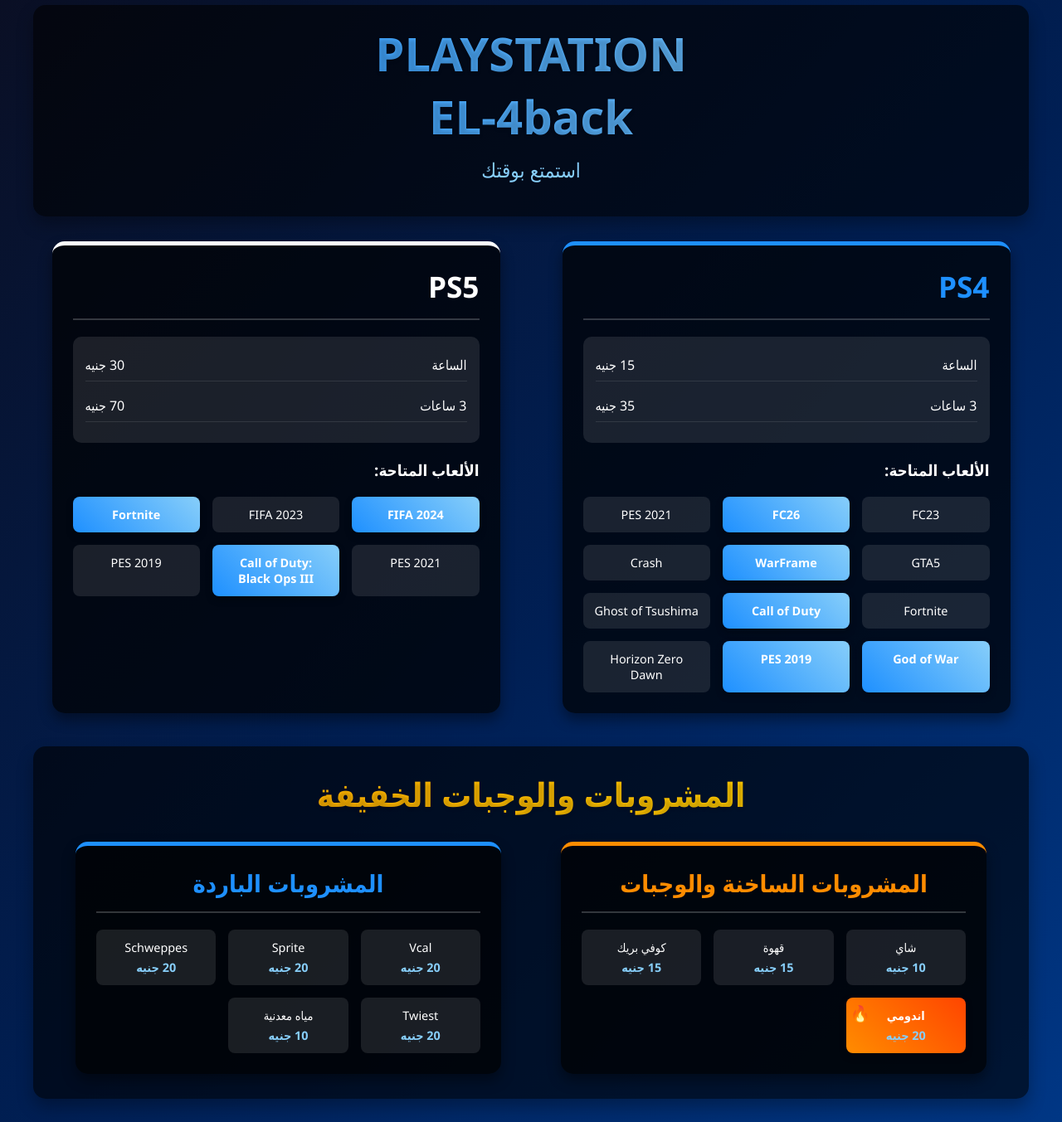
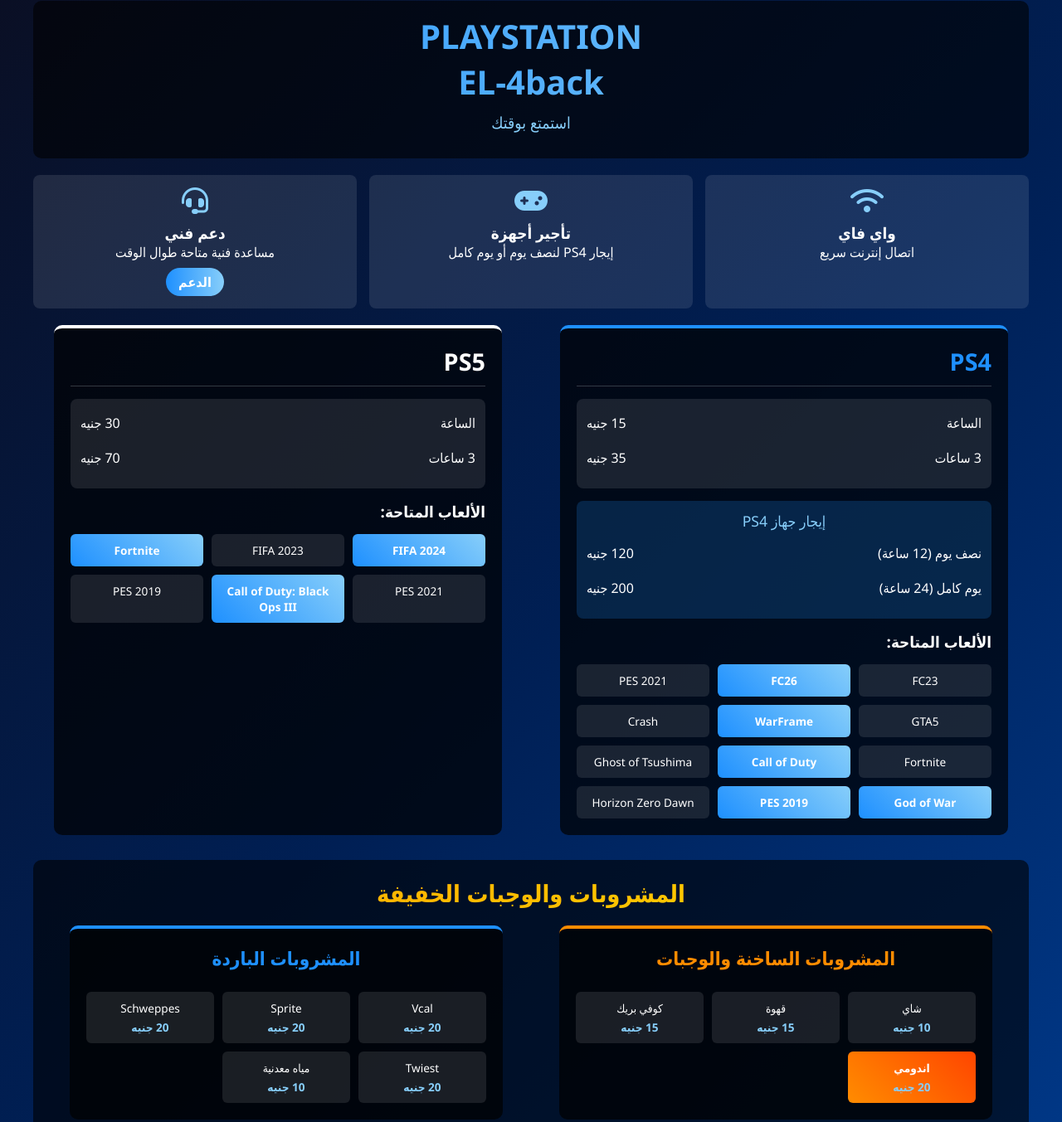
Before and after one commit to Mohabhany99/PLAYSTATION-EL-4back, a plain HTML site: page index.html in a window 1280 px wide. Shown: the part 14-1367 px from the top of the page at 83% size. Drawn offline with Linux system fonts and the light colour scheme.

Commit message:
Update index.html

```diff
--- a/index.html
+++ b/index.html
@@ -4,305 +4,240 @@
     <meta charset="UTF-8">
     <meta name="viewport" content="width=device-width, initial-scale=1.0">
     <title>إعلان ألعاب البلايستيشن</title>
+    <link rel="stylesheet" href="https://cdnjs.cloudflare.com/ajax/libs/font-awesome/6.4.0/css/all.min.css">
     <style>
-
-        * {
-            margin: 0;
-            padding: 0;
-            box-sizing: border-box;
-            font-family: 'Segoe UI', Tahoma, Geneva, Verdana, sans-serif;
-        }
+        * { margin: 0; padding: 0; box-sizing: border-box; font-family: 'Segoe UI', Tahoma, sans-serif; }
 
         body {
             background: linear-gradient(135deg, #0a0f24, #001f54, #003b8e);
             color: white;
-            padding: 20px;
+            padding: 15px;
             min-height: 100vh;
         }
 
-        .container {
-            max-width: 1200px;
-            margin: 0 auto;
-        }
+        .container { max-width: 1200px; margin: 0 auto; }
 
         header {
             text-align: center;
-            margin-bottom: 30px;
-            padding: 20px;
+            margin-bottom: 20px;
+            padding: 15px;
             background: rgba(0, 0, 0, 0.6);
-            border-radius: 15px;
-            box-shadow: 0 10px 20px rgba(0, 0, 0, 0.3);
+            border-radius: 10px;
         }
 
         h1 {
-            font-size: 3.5rem;
-            margin-bottom: 10px;
+            font-size: 2.5rem;
+            margin-bottom: 8px;
             background: linear-gradient(to right, #1e90ff, #87cefa);
             -webkit-background-clip: text;
             background-clip: text;
             color: transparent;
-            text-shadow: 0 2px 4px rgba(0, 0, 0, 0.2);
         }
 
-        .subtitle {
-            font-size: 1.5rem;
-            color: #87cefa;
-            margin-bottom: 20px;
+        .subtitle { font-size: 1.2rem; color: #87cefa; margin-bottom: 15px; }
+
+        .features {
+            display: flex;
+            justify-content: space-around;
+            flex-wrap: wrap;
+            gap: 15px;
+            margin: 20px 0;
+        }
+
+        .feature {
+            background: rgba(255, 255, 255, 0.1);
+            padding: 15px;
+            border-radius: 8px;
+            text-align: center;
+            flex: 1;
+            min-width: 180px;
+        }
+
+        .feature i { font-size: 2rem; margin-bottom: 10px; color: #87cefa; }
+
+        .support-button {
+            display: inline-block;
+            background: linear-gradient(to right, #1e90ff, #87cefa);
+            color: white;
+            padding: 6px 15px;
+            border-radius: 20px;
+            text-decoration: none;
+            font-weight: bold;
+            margin-top: 8px;
         }
 
         .platforms {
             display: flex;
             justify-content: space-around;
             flex-wrap: wrap;
-            gap: 30px;
-            margin-bottom: 40px;
+            gap: 20px;
+            margin-bottom: 30px;
         }
 
         .platform {
             background: rgba(0, 0, 0, 0.7);
-            border-radius: 15px;
-            padding: 25px;
+            border-radius: 10px;
+            padding: 20px;
             width: 45%;
-            min-width: 300px;
-            box-shadow: 0 8px 16px rgba(0, 0, 0, 0.4);
-            transition: transform 0.3s ease, box-shadow 0.3s ease;
-            animation: fadeIn 0.7s ease;
+            min-width: 280px;
         }
 
-        @keyframes fadeIn {
-            from { opacity: 0; transform: translateY(15px); }
-            to { opacity: 1; transform: translateY(0); }
-        }
-
-        .platform:hover {
-            transform: translateY(-10px);
-            box-shadow: 0 15px 25px rgba(0, 0, 0, 0.5);
-        }
-
-        .ps4 {
-            border-top: 5px solid #1e90ff;
-        }
-
-        .ps5 {
-            border-top: 5px solid #ffffff;
-        }
+        .ps4 { border-top: 4px solid #1e90ff; }
+        .ps5 { border-top: 4px solid #ffffff; }
 
         .platform-header {
             display: flex;
             justify-content: space-between;
             align-items: center;
-            margin-bottom: 20px;
-            padding-bottom: 15px;
-            border-bottom: 2px solid rgba(255, 255, 255, 0.2);
+            margin-bottom: 15px;
+            padding-bottom: 10px;
+            border-bottom: 1px solid rgba(255, 255, 255, 0.2);
         }
 
-        .platform-title {
-            font-size: 2.2rem;
-            font-weight: bold;
-        }
-
-        .ps4 .platform-title {
-            color: #1e90ff;
-        }
-
-        .ps5 .platform-title {
-            color: #ffffff;
-        }
+        .platform-title { font-size: 1.8rem; font-weight: bold; }
+        .ps4 .platform-title { color: #1e90ff; }
+        .ps5 .platform-title { color: #ffffff; }
 
         .pricing {
             background: rgba(255, 255, 255, 0.1);
-            padding: 15px;
-            border-radius: 10px;
-            margin-bottom: 20px;
+            padding: 12px;
+            border-radius: 8px;
+            margin-bottom: 15px;
         }
 
         .price-item {
             display: flex;
             justify-content: space-between;
-            margin-bottom: 10px;
-            padding: 8px 0;
-            border-bottom: 1px solid rgba(255, 255, 255, 0.1);
+            margin-bottom: 8px;
+            padding: 6px 0;
         }
+
+        .rental-pricing {
+            background: rgba(30, 144, 255, 0.2);
+            padding: 12px;
+            border-radius: 8px;
+            margin: 15px 0;
+        }
+
+        .rental-title { font-size: 1.1rem; color: #87cefa; margin-bottom: 10px; text-align: center; }
 
         .games-grid {
             display: grid;
-            grid-template-columns: repeat(auto-fill, minmax(150px, 1fr));
-            gap: 15px;
-            margin-top: 20px;
+            grid-template-columns: repeat(auto-fill, minmax(130px, 1fr));
+            gap: 10px;
+            margin-top: 15px;
         }
 
         .game {
             background: rgba(255, 255, 255, 0.1);
-            padding: 12px;
-            border-radius: 8px;
+            padding: 10px;
+            border-radius: 6px;
             text-align: center;
-            transition: all 0.3s ease;
-            font-size: 0.9rem;
-        }
-
-        .game:hover {
-            background: rgba(255, 255, 255, 0.2);
-            transform: scale(1.05);
+            font-size: 0.85rem;
         }
 
         .highlight {
             background: linear-gradient(45deg, #1e90ff, #87cefa);
             font-weight: bold;
-            box-shadow: 0 4px 8px rgba(0, 0, 0, 0.3);
         }
 
-        /* قسم المشروبات الجديد */
         .drinks-section {
-            margin: 40px 0;
-            padding: 30px;
+            margin: 30px 0;
+            padding: 20px;
             background: rgba(0, 0, 0, 0.6);
-            border-radius: 15px;
-            box-shadow: 0 10px 20px rgba(0, 0, 0, 0.3);
-            animation: fadeIn 0.7s ease;
+            border-radius: 10px;
         }
 
         .drinks-title {
             text-align: center;
-            font-size: 2.5rem;
-            margin-bottom: 30px;
+            font-size: 1.8rem;
+            margin-bottom: 20px;
             background: linear-gradient(to right, #ffa500, #ffd700);
             -webkit-background-clip: text;
             background-clip: text;
             color: transparent;
-            text-shadow: 0 2px 4px rgba(0, 0, 0, 0.2);
         }
 
         .drinks-container {
             display: flex;
             justify-content: space-around;
             flex-wrap: wrap;
-            gap: 30px;
+            gap: 20px;
         }
 
         .drinks-category {
             background: rgba(0, 0, 0, 0.7);
-            border-radius: 15px;
-            padding: 25px;
+            border-radius: 10px;
+            padding: 20px;
             width: 45%;
-            min-width: 300px;
-            box-shadow: 0 8px 16px rgba(0, 0, 0, 0.4);
-            transition: transform 0.3s ease, box-shadow 0.3s ease;
+            min-width: 280px;
         }
 
-        .drinks-category:hover {
-            transform: translateY(-5px);
-            box-shadow: 0 12px 20px rgba(0, 0, 0, 0.5);
+        .hot-drinks { border-top: 4px solid #ff8c00; }
+        .cold-drinks { border-top: 4px solid #1e90ff; }
+
+        .category-title {
+            font-size: 1.4rem;
+            font-weight: bold;
+            margin-bottom: 15px;
+            text-align: center;
+            padding-bottom: 10px;
         }
 
-        .hot-drinks {
-            border-top: 5px solid #ff8c00;
-        }
-
-        .cold-drinks {
-            border-top: 5px solid #1e90ff;
-        }
-
-        .category-title {
-            font-size: 1.8rem;
-            font-weight: bold;
-            margin-bottom: 20px;
-            text-align: center;
-            padding-bottom: 15px;
-            border-bottom: 2px solid rgba(255, 255, 255, 0.2);
-        }
-
-        .hot-drinks .category-title {
-            color: #ff8c00;
-        }
-
-        .cold-drinks .category-title {
-            color: #1e90ff;
-        }
+        .hot-drinks .category-title { color: #ff8c00; }
+        .cold-drinks .category-title { color: #1e90ff; }
 
         .drinks-grid {
             display: grid;
-            grid-template-columns: repeat(auto-fill, minmax(140px, 1fr));
-            gap: 15px;
-            margin-top: 20px;
+            grid-template-columns: repeat(auto-fill, minmax(120px, 1fr));
+            gap: 10px;
+            margin-top: 15px;
         }
 
         .drink-item {
             background: rgba(255, 255, 255, 0.1);
-            padding: 12px;
-            border-radius: 8px;
+            padding: 10px;
+            border-radius: 6px;
             text-align: center;
-            transition: all 0.3s ease;
-            font-size: 0.9rem;
-        }
-
-        .drink-item:hover {
-            background: rgba(255, 255, 255, 0.2);
-            transform: scale(1.05);
+            font-size: 0.85rem;
         }
 
         .drink-price {
             display: block;
-            margin-top: 5px;
+            margin-top: 4px;
             font-weight: bold;
             color: #87cefa;
         }
 
-        /* تصميم خاص للاندومي */
         .indomie-item {
             background: linear-gradient(45deg, #ff8c00, #ff4500);
             font-weight: bold;
-            box-shadow: 0 4px 8px rgba(0, 0, 0, 0.3);
-            position: relative;
-            overflow: hidden;
-        }
-
-        .indomie-item::after {
-            content: "🔥";
-            position: absolute;
-            top: 5px;
-            left: 5px;
-            font-size: 1.2rem;
         }
 
         .cta {
             text-align: center;
-            margin-top: 40px;
-            padding: 30px;
+            margin-top: 30px;
+            padding: 20px;
             background: rgba(0, 0, 0, 0.6);
-            border-radius: 15px;
+            border-radius: 10px;
         }
 
         .cta-button {
             display: inline-block;
             background: linear-gradient(to right, #1e90ff, #87cefa);
             color: white;
-            padding: 15px 40px;
-            font-size: 1.5rem;
-            border-radius: 50px;
+            padding: 12px 30px;
+            font-size: 1.2rem;
+            border-radius: 25px;
             text-decoration: none;
             font-weight: bold;
-            margin-top: 20px;
-            box-shadow: 0 5px 15px rgba(0, 0, 0, 0.4);
-            transition: all 0.3s ease;
-        }
-
-        .cta-button:hover {
-            transform: scale(1.05);
-            box-shadow: 0 8px 20px rgba(0, 0, 0, 0.5);
+            margin-top: 15px;
         }
 
         @media (max-width: 768px) {
-            .platform, .drinks-category {
-                width: 100%;
-            }
-
-            h1 {
-                font-size: 2.5rem;
-            }
-
-            .drinks-title {
-                font-size: 2rem;
-            }
+            .platform, .drinks-category { width: 100%; }
+            h1 { font-size: 2rem; }
+            .drinks-title { font-size: 1.5rem; }
         }
     </style>
 </head>
@@ -313,6 +248,25 @@
             <div class="subtitle">استمتع بوقتك</div>
         </header>
 
+        <div class="features">
+            <div class="feature">
+                <i class="fas fa-wifi"></i>
+                <h3>واي فاي</h3>
+                <p>اتصال إنترنت سريع</p>
+            </div>
+            <div class="feature">
+                <i class="fas fa-gamepad"></i>
+                <h3>تأجير أجهزة</h3>
+                <p>إيجار PS4 لنصف يوم أو يوم كامل</p>
+            </div>
+            <div class="feature">
+                <i class="fas fa-headset"></i>
+                <h3>دعم فني</h3>
+                <p>مساعدة فنية متاحة طوال الوقت</p>
+                <a href="https://wa.me/201044316670" class="support-button">الدعم</a>
+            </div>
+        </div>
+
         <div class="platforms">
             <div class="platform ps4">
                 <div class="platform-header">
@@ -321,12 +275,24 @@
 
                 <div class="pricing">
                     <div class="price-item">
-                        <span>الساعة </span>
+                        <span>الساعة</span>
                         <span>15 جنيه</span>
                     </div>
                     <div class="price-item">
                         <span>3 ساعات</span>
                         <span>35 جنيه</span>
+                    </div>
+                </div>
+
+                <div class="rental-pricing">
+                    <div class="rental-title">إيجار جهاز PS4</div>
+                    <div class="price-item">
+                        <span>نصف يوم (12 ساعة)</span>
+                        <span>120 جنيه</span>
+                    </div>
+                    <div class="price-item">
+                        <span>يوم كامل (24 ساعة)</span>
+                        <span>200 جنيه</span>
                     </div>
                 </div>
 
@@ -354,7 +320,7 @@
 
                 <div class="pricing">
                     <div class="price-item">
-                        <span>الساعة </span>
+                        <span>الساعة</span>
                         <span>30 جنيه</span>
                     </div>
                     <div class="price-item">
@@ -375,7 +341,6 @@
             </div>
         </div>
 
-        <!-- قسم المشروبات الجديد -->
         <div class="drinks-section">
             <h2 class="drinks-title">المشروبات والوجبات الخفيفة</h2>
             <div class="drinks-container">
@@ -389,13 +354,11 @@
                         <div class="drink-item">
                             قهوة
                             <span class="drink-price">15 جنيه</span>
-
                         </div>
                         <div class="drink-item">
                             كوفي بريك
                             <span class="drink-price">15 جنيه</span>
                         </div>
-
                         <div class="drink-item indomie-item">
                             اندومي
                             <span class="drink-price">20 جنيه</span>
@@ -410,24 +373,22 @@
                             Vcal
                             <span class="drink-price">20 جنيه</span>
                         </div>
-
                         <div class="drink-item">
                             Sprite
                             <span class="drink-price">20 جنيه</span>
                         </div>
                         <div class="drink-item">
-                              Schweppes
+                            Schweppes
                             <span class="drink-price">20 جنيه</span>
                         </div>
                         <div class="drink-item">
-                             Twiest
+                            Twiest
                             <span class="drink-price">20 جنيه</span>
                         </div>
                         <div class="drink-item">
                             مياه معدنية
                             <span class="drink-price">10 جنيه</span>
                         </div>
-
                     </div>
                 </div>
             </div>
```
